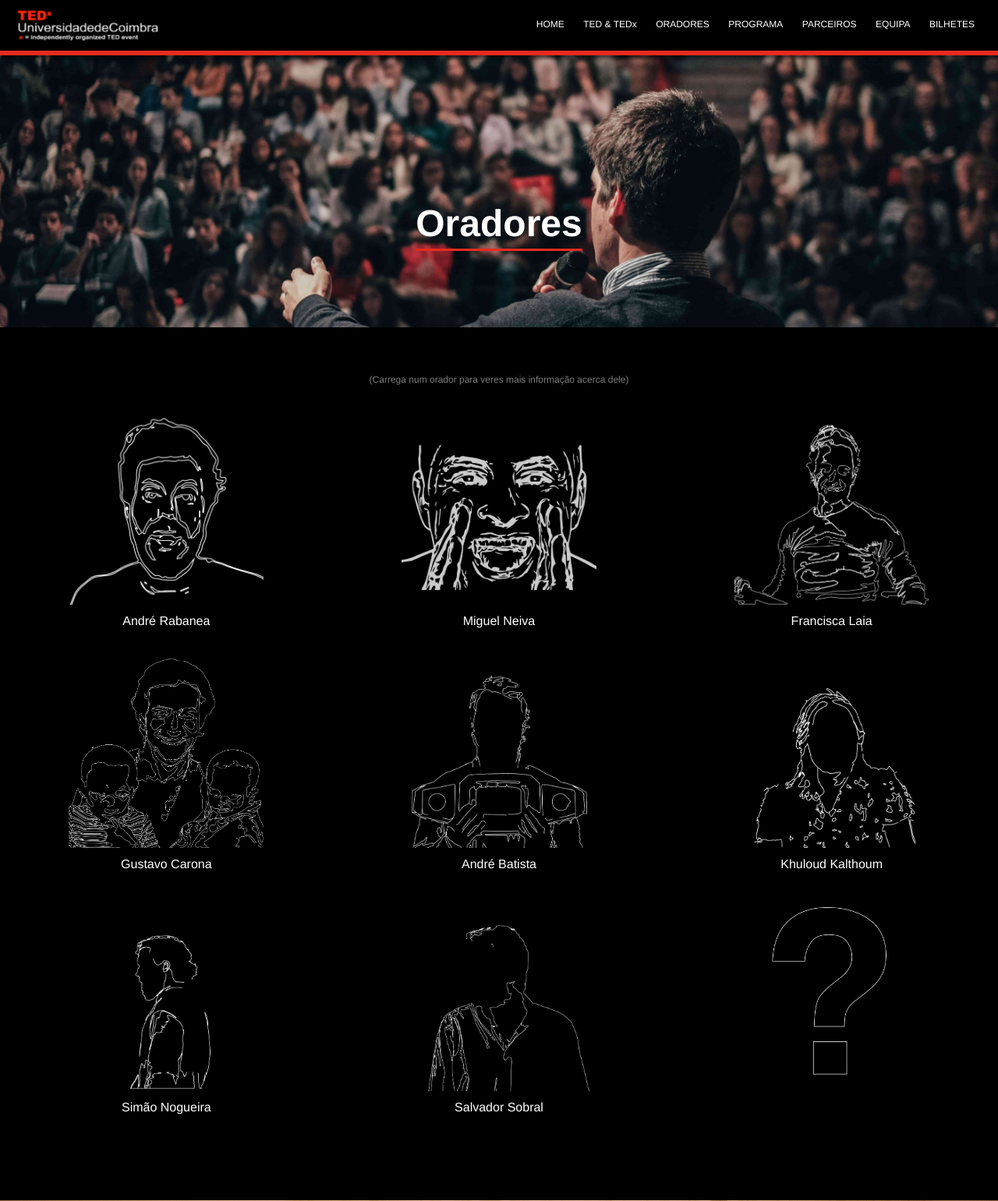
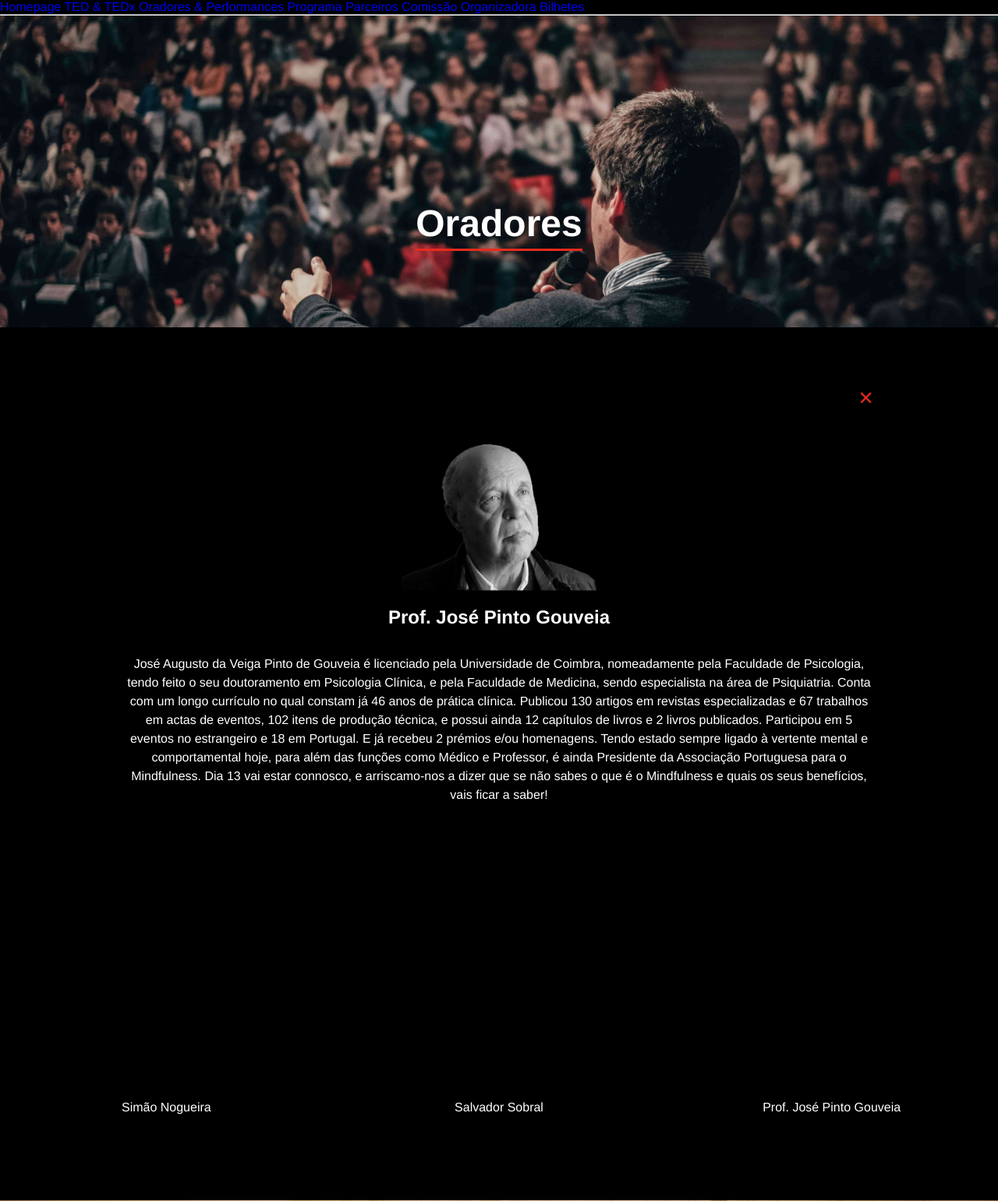
Before and after one commit to jeKnowledge/tedx, a Flask app: page /vieworators in a window 1280 px wide, after a click that opens the changed part. Shown: the top 1541 px of the page at 78% size. Run offline with Flask 2, Linux system fonts and the light colour scheme.

Commit message:
Updated orators and news

```diff
--- a/app/static/css/oradores.css
+++ b/app/static/css/oradores.css
@@ -721,9 +721,65 @@ margin: 2em;
 }
 
 /*--------------------------ORADOR_9---------------------*/
+.orador_9{
+ background-color: rgba(0,0,0);
+ width:100%;
+ height: 100vh;
+ position: absolute;
+ top: 0;
+ left: 0;
+ z-index: 10;
+ opacity: 0;
+ visibility: hidden;
+ transition: all .5s;
+ margin-top: 500px;
+ padding-top: 100px;
+ color: #ffffffff;
+}
+.orador_9content{
+ width: 75%;
+ height: 65%;
+ background-color: #000000;
+ position: absolute;
+ top: 50%;
+ left: 50%;
+ margin-top: -150px;
+ transform: translate(-50%, -50%);
+ padding: 2em;
+ opacity: 0;
+ visibility: hidden;
+ transition: all .5s;
+}
+#orador_9:target{
+ opacity: 1;
+ visibility: visible;
+}
+#orador_9:target .orador_9content{
+ opacity: 1;
+ visibility: visible;
+}
+.orador_9close{
+ color: #363636;
+ font-size: 2em;
+ position: absolute;
+ top: .5em;
+ right: 1em;
+}
+.orador_9heading{
+ color: dodgerblue;
+ margin-bottom: 1em;
+}
+.orador_9paragraph{
+ line-height: 1.5em;
+}
 .orador_9open{
 display: inline-block;
 margin: 2em;
+}
+@media screen and (max-width: 840px) {
+  .orador_9 {
+    padding-top: 750px;
+  }
 }
 
 
--- a/app/templates/index.html
+++ b/app/templates/index.html
@@ -58,7 +58,7 @@ Inconformismo é palavra de ordem e o tema do primeiro TEDxUniversidadedeCoimbra
 
     <div class="new">
       <div class="news_text">
-        <p>Salvador Sobral é o mais recente orador a ser confirmado, não percas!</p>
+        <p>O Prof. José Pinto Gouveia é o mais recente orador a ser confirmado, não percas!</p>
       </div>
       <img class="mySlides" src="{{url_for('static', filename='img/new3.jpg')}}" style="width:100%">
     </div>
--- a/app/templates/vieworators.html
+++ b/app/templates/vieworators.html
@@ -157,8 +157,18 @@ Portador de histórias que nos farão certamente parar um pouco para pensar, Gus
 
 
   <div class="foto">
-    <a href="#orador_9" class="orador_9open"><img width="250" height="250" src="{{url_for('static', filename='img/nextW.png')}}"/></a>
-    <p class="nome"></p>
+    <a href="#orador_9" class="orador_9open"><img width="250" height="250" src="{{ url_for('static', filename='img/profW.png')}}" onmouseover="this.src='{{ url_for('static', filename='img/prof.png')}}';" onmouseout="this.src='{{ url_for('static', filename='img/profW.png')}}';" /></a>
+    <p class="nome">Prof. José Pinto Gouveia</p>
+  </div>
+  <div class="orador_9" id="orador_9">
+  <div class="orador_9content">
+    <a href="#oradores_list" class="orador_9close">&times;</a>
+    <img width="250" height="250" src="{{ url_for('static', filename='img/prof.png')}}"/>
+    <h2 class="orador_9heading">Prof. José Pinto Gouveia</h2>
+    <p class="description"></p>
+    <p class="orador_9paragraph">José Augusto da Veiga Pinto de Gouveia é licenciado pela Universidade de Coimbra, nomeadamente pela Faculdade de Psicologia, tendo feito o seu doutoramento em Psicologia Clínica, e pela Faculdade de Medicina, sendo especialista na área de Psiquiatria. Conta com um longo currículo no qual constam já 46 anos de prática clínica. Publicou 130 artigos em revistas especializadas e 67 trabalhos em actas de eventos, 102 itens de produção técnica, e possui ainda 12 capítulos de livros e 2 livros publicados. Participou em 5 eventos no estrangeiro e 18 em Portugal. E já recebeu 2 prémios e/ou homenagens. Tendo estado sempre ligado à vertente mental e comportamental hoje, para além das funções como Médico e Professor, é ainda Presidente da Associação Portuguesa para o Mindfulness.
+Dia 13 vai estar connosco, e arriscamo-nos a dizer que se não sabes o que é o Mindfulness e quais os seus benefícios, vais ficar a saber!</p>
+  </div>
   </div>
 
 </div>
```
Also changed, not shown: app/static/img/new3.jpg, app/static/img/prof.png (added), app/static/img/profW.png (added), 3 other files.
